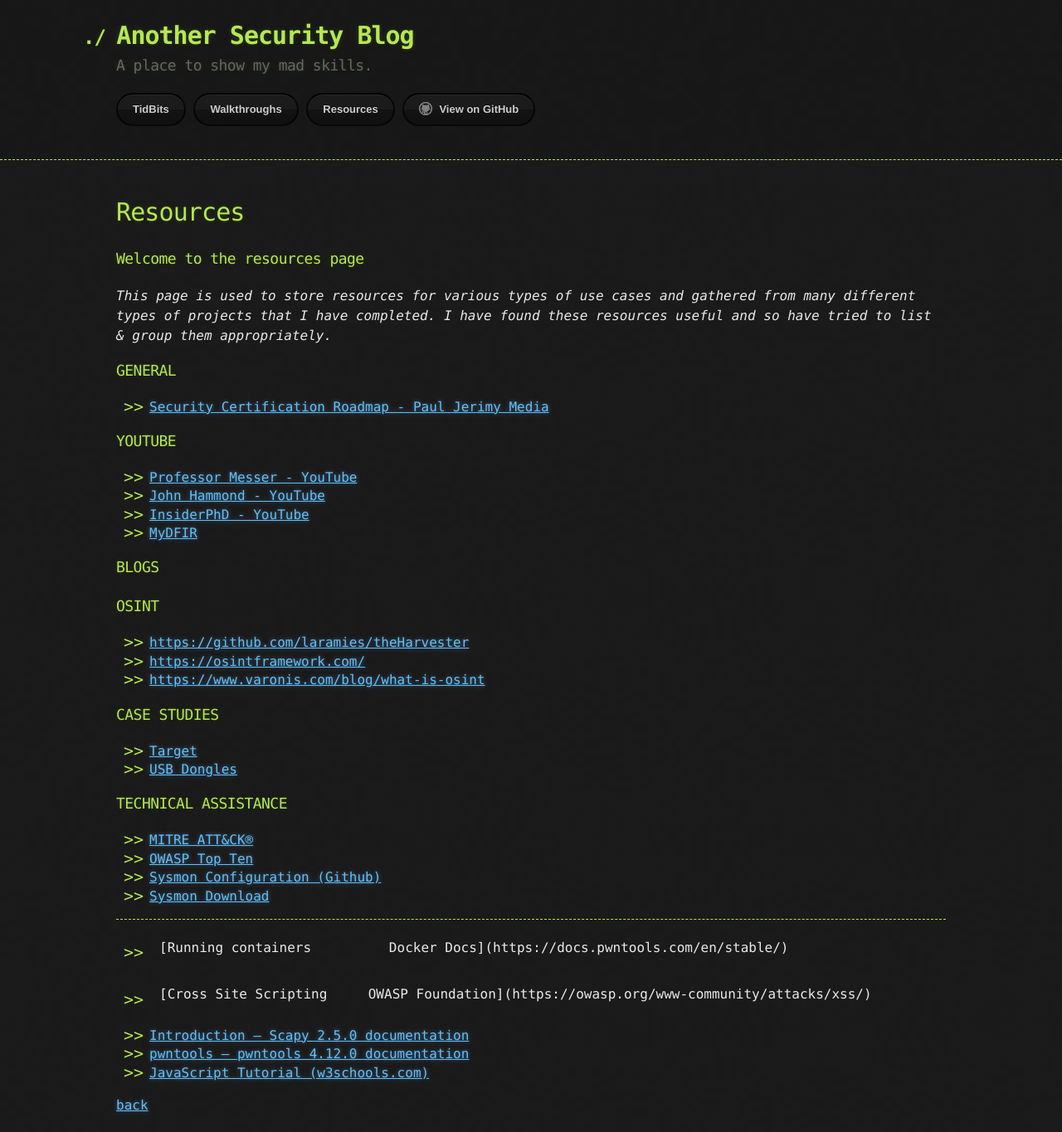
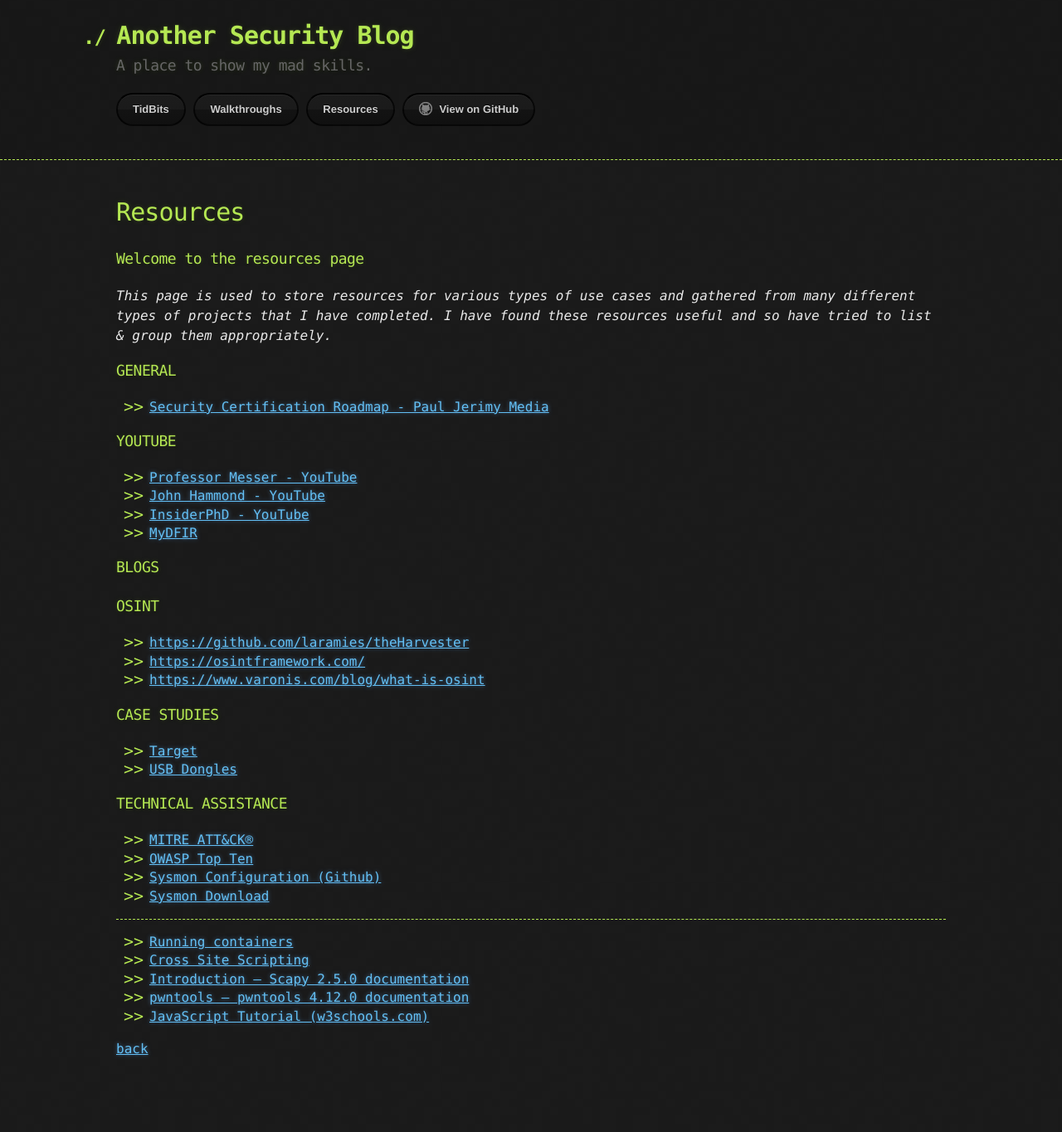
Before and after one commit to CyberCasquatch/cybercasquatch.github.io, a Jekyll site: the page built from Resources-page.md, in a window 1280 px wide. Shown: the whole page at 83% size. Built offline with Jekyll 4.4.1, drawn with Linux system fonts in a browser that asks for light colours; after the commit the page ends 1297 px from its top, so only the background shows below that.

Commit message:
Update Resources-page.md

```diff
--- a/Resources-page.md
+++ b/Resources-page.md
@@ -39,8 +39,8 @@
 *	[Sysmon Download](https://learn.microsoft.com/en-us/sysinternals/downloads/sysmon)
 
 ***
-* [Running containers | Docker Docs](https://docs.pwntools.com/en/stable/)
-* [Cross Site Scripting | OWASP Foundation](https://owasp.org/www-community/attacks/xss/)
+* [Running containers](https://docs.pwntools.com/en/stable/)
+* [Cross Site Scripting](https://owasp.org/www-community/attacks/xss/)
 * [Introduction — Scapy 2.5.0 documentation](https://scapy.readthedocs.io/en/latest/introduction.html)
 * [pwntools — pwntools 4.12.0 documentation](https://docs.pwntools.com/en/stable/)
 * [JavaScript Tutorial (w3schools.com)](https://www.w3schools.com/js/default.asp)
```
